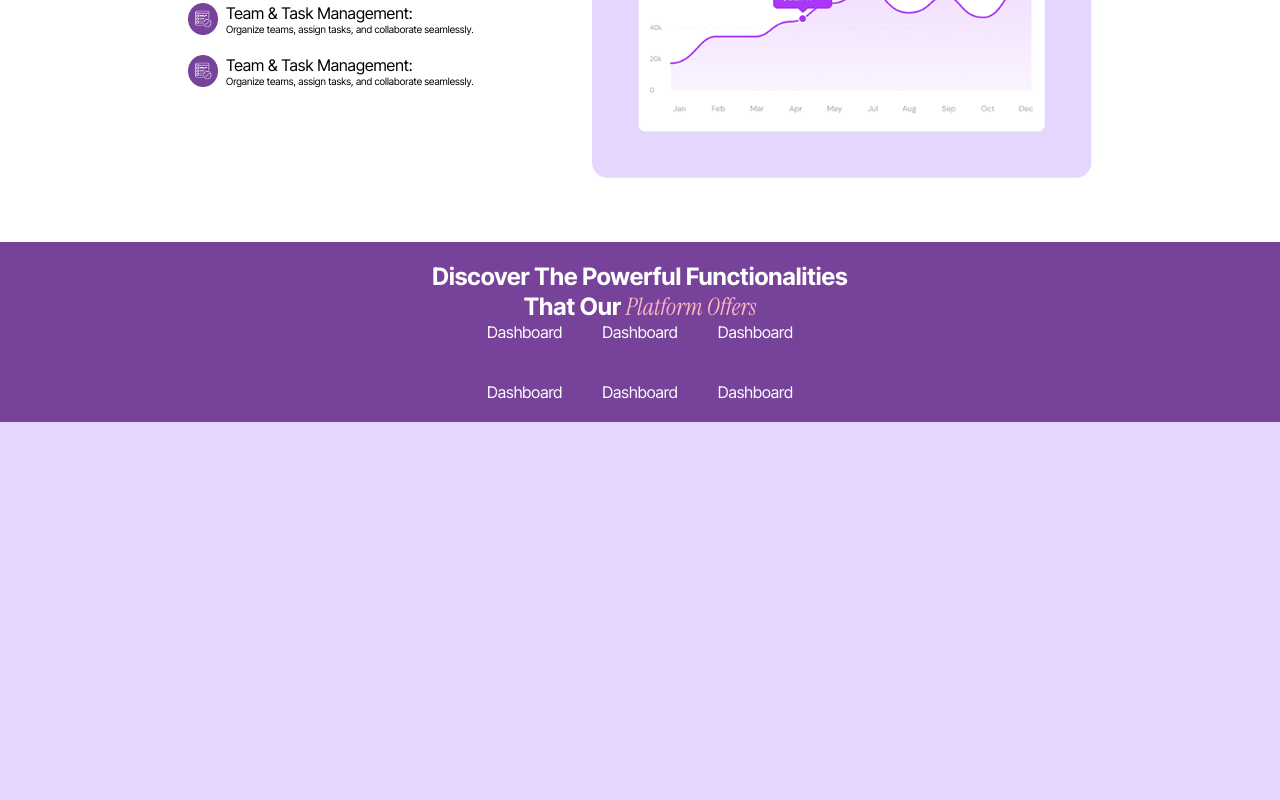
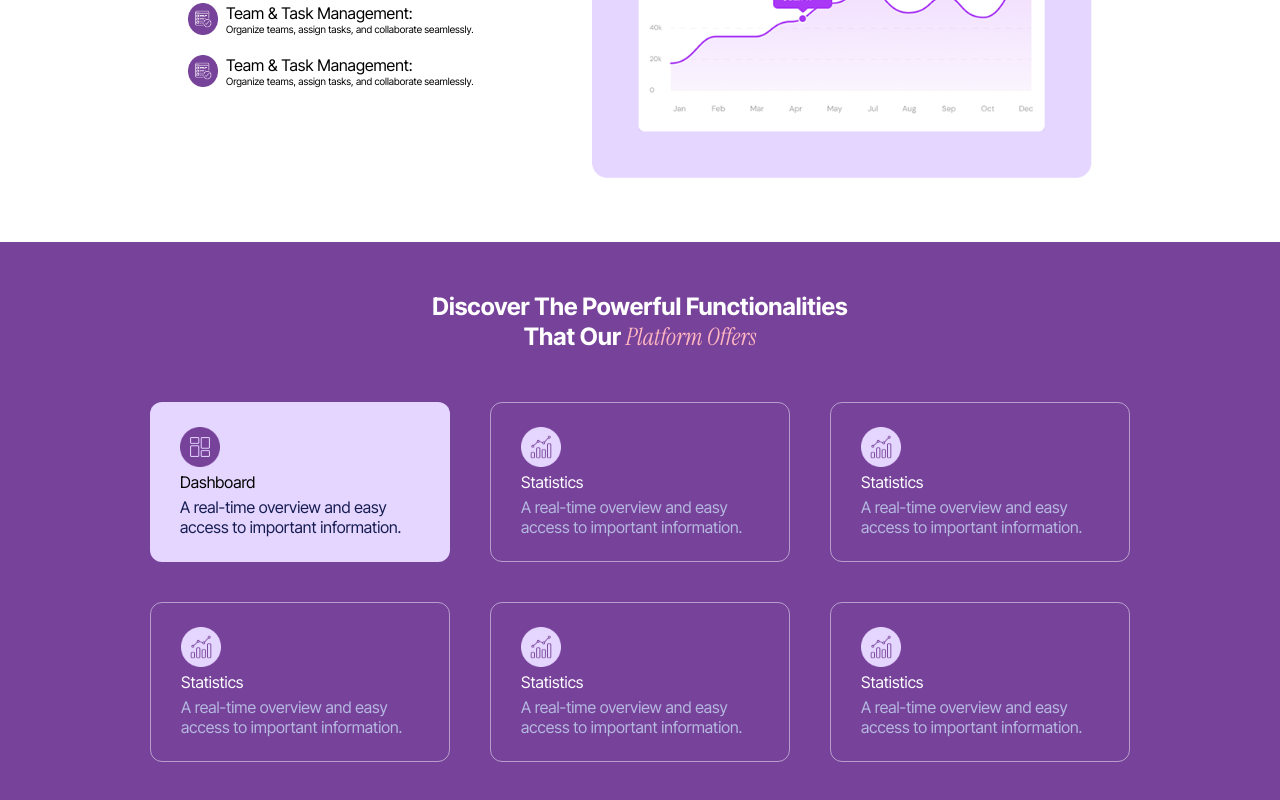
Before and after one commit to Fassam-Khan/Mini-Hackathon, a plain HTML site: page index.html in a window 1280 px wide. Shown: the part 2760-3560 px from the top of the page. Before the commit the page ends 3182 px from the top, so only its background shows below. Drawn offline with Linux system fonts and the light colour scheme.

Commit message:
Refactor dashboard cards in index.html and update styles in style.css for improved layout and design.

```diff
--- a/index.html
+++ b/index.html
@@ -213,12 +213,51 @@
             </div>
             <!-- Card  -->
             <div class="card">
-                <div>Dashboard</div>
-                <div>Dashboard</div>
-                <div>Dashboard</div>
-                <div>Dashboard</div>
-                <div>Dashboard</div>
-                <div>Dashboard</div>
+                <div class="card1">
+                    <img src="/Images/Background copy.png" alt="" width="40">
+                    <p>Dashboard</p>
+                    <p style="font-size: 16px;color: #161C52;">A real-time overview and easy access to important
+                        information. </p>
+
+                </div>
+                <div class="card2">
+                    <img src="/Images/b2.png" alt="" width="40">
+                    <p>Statistics</p>
+                    <p style="font-size: 16px;color: #B5B9E0;">A real-time overview and easy access to important
+                        information. </p>
+
+                </div>
+                <div class="card2">
+                    <img src="/Images/b2.png" alt="" width="40">
+                    <p>Statistics</p>
+                    <p style="font-size: 16px;color: #B5B9E0;">A real-time overview and easy access to important
+                        information. </p>
+
+                </div>
+                <div class="card2">
+                    <img src="/Images/b2.png" alt="" width="40">
+                    <p>Statistics</p>
+                    <p style="font-size: 16px;color: #B5B9E0;">A real-time overview and easy access to important
+                        information. </p>
+
+                </div>
+                <div class="card2">
+                    <img src="/Images/b2.png" alt="" width="40">
+                    <p>Statistics</p>
+                    <p style="font-size: 16px;color: #B5B9E0;">A real-time overview and easy access to important
+                        information. </p>
+
+                </div>
+                <div class="card2">
+                    <img src="/Images/b2.png" alt="" width="40">
+                    <p>Statistics</p>
+                    <p style="font-size: 16px;color: #B5B9E0;">A real-time overview and easy access to important
+                        information. </p>
+
+                </div>
+
+
+
 
             </div>
         </section>
--- a/style.css
+++ b/style.css
@@ -222,10 +222,41 @@ grid-template-columns: auto auto auto;
     align-items: center;
     text-align: center;
     color: white;
-    padding: 20px 0;
+    padding: 50px 0;
 }
 .card{
     display: grid;
     gap: 40px;
     grid-template-columns: auto auto auto;
+    margin-top: 50px;
+
 }
+.card1{
+    background-color: #E5D6FF;
+    width: 300px;
+    border-radius: 12px;
+    display: flex;
+    flex-direction: column;
+    height: 160px;
+    padding: 30px;
+    align-items: start;
+    color: black;
+    text-align: left;
+    gap: 5px;
+    justify-content: center;
+}
+.card2{
+    background-color: transparent;
+    width: 300px;
+    border-radius: 12px;
+    display: flex;
+    flex-direction: column;
+    height: 160px;
+    padding: 30px;
+    align-items: start;
+    color: white;
+    text-align: left;
+    gap: 5px;
+    justify-content: center;
+    border: 1px solid #ffffff79;
+}
```
Also changed, not shown: Images/Background copy.png (added), Images/b2.png (added).
